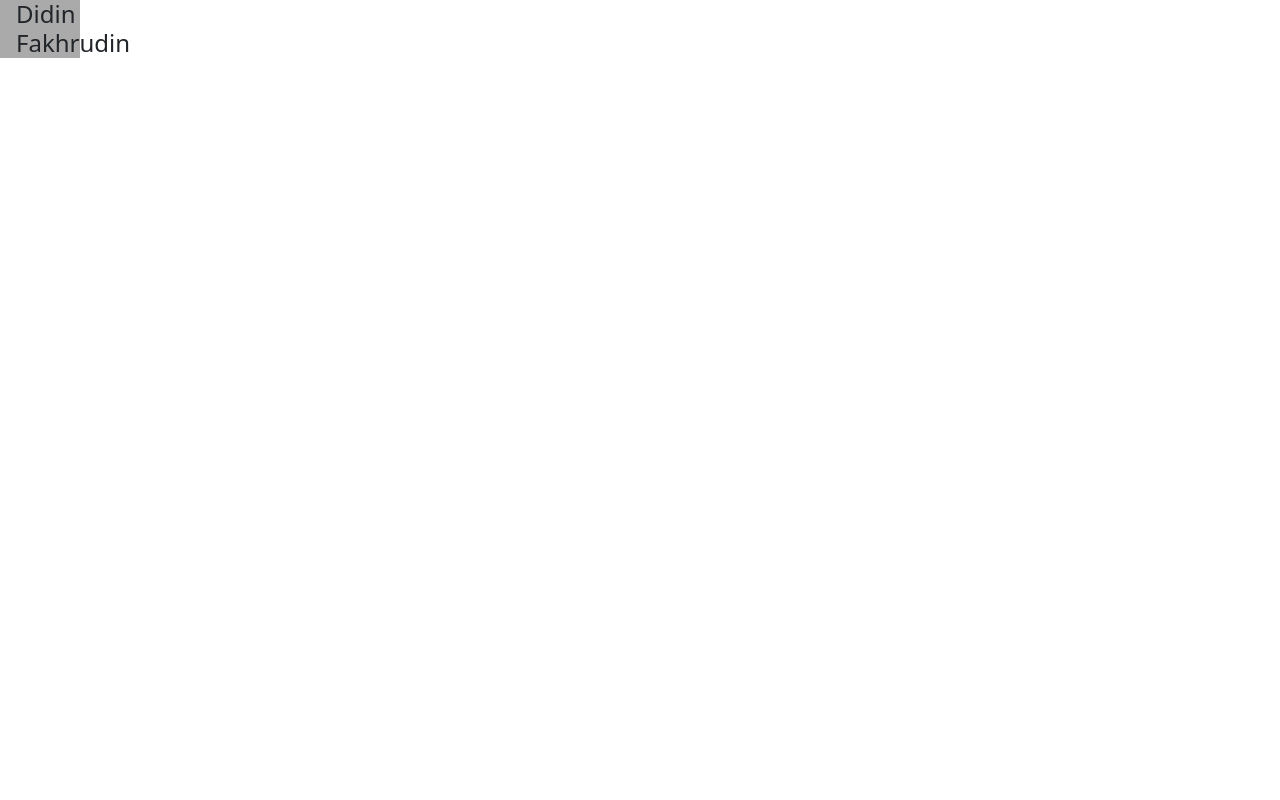
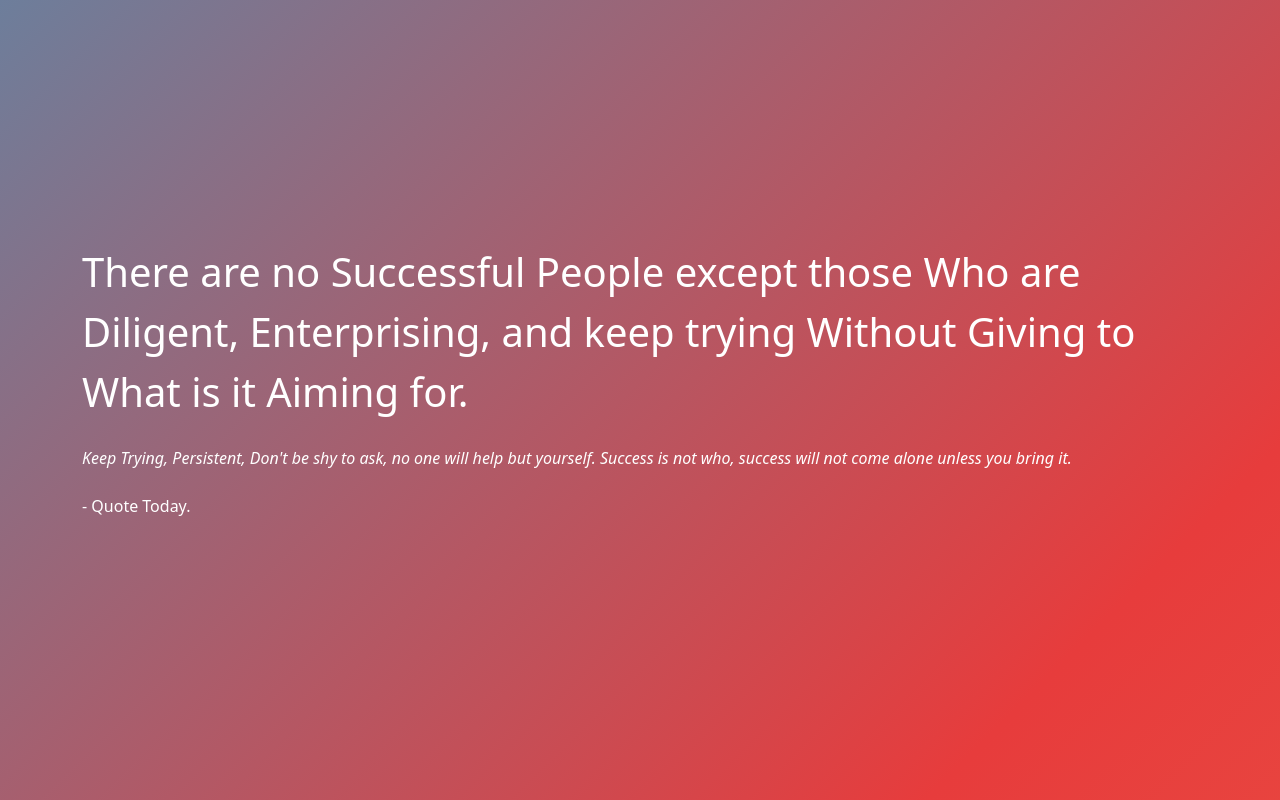
Before and after one commit to ghostvar/ghostvar.github.io, a plain HTML site: page index.html in a window 1280 px wide. Drawn offline with nearby package versions, Linux system fonts and the light colour scheme.

Commit message:
based of index

```diff
--- a/index.html
+++ b/index.html
@@ -5,56 +5,44 @@
   <meta charset="UTF-8">
   <meta http-equiv="X-UA-Compatible" content="IE=edge">
   <meta name="viewport" content="width=device-width, initial-scale=1.0">
-  <title></title>
+  <link href="https://cdn.jsdelivr.net/npm/bootstrap@5.1.1/dist/css/bootstrap.min.css" rel="stylesheet"
+    integrity="sha384-F3w7mX95PdgyTmZZMECAngseQB83DfGTowi0iMjiWaeVhAn4FJkqJByhZMI3AhiU" crossorigin="anonymous">
+  <title>Key of Success Person</title>
   <style>
-    html,
     body {
-      padding: 0;
-      margin: 0;
-      font-family: system-ui, -apple-system, "Segoe UI", Roboto, "Helvetica Neue", Arial, "Noto Sans", "Liberation Sans", sans-serif, "Apple Color Emoji", "Segoe UI Emoji", "Segoe UI Symbol", "Noto Color Emoji";
-      font-size: 1rem;
-      font-weight: 400;
-      line-height: 1.5;
-      color: #212529;
-      background-color: #fff;
-      user-select: none;
-      -webkit-text-size-adjust: 100%;
-      -webkit-tap-highlight-color: transparent;
+      background: linear-gradient(-45deg, #ee7752, #e73c3c, #23a6d5, #23d5ab);
+      background-size: 400% 400%;
+      animation: gradient 25s ease infinite;
+      height: 100vh;
     }
 
-    h2 {
-      margin-top: 0;
-      margin-bottom: .5rem;
-      font-weight: 500;
-      line-height: 1.2;
-    }
+    @keyframes gradient {
+      0% {
+        background-position: 0% 50%;
+      }
 
-    *,
-    ::after,
-    ::before {
-      box-sizing: border-box;
-    }
+      50% {
+        background-position: 100% 50%;
+      }
 
-    .brand {
-      background-color: #aaa;
-      max-width: 3em;
-      padding: 0 1em;
-      transition: max-width 300ms;
-      cursor: default;
-    }
-
-    .brand:hover {
-      max-width: 5em;
+      100% {
+        background-position: 0% 50%;
+      }
     }
   </style>
 </head>
 
 <body>
-  <nav>
-    <div class="brand">
-      <h2>Didin Fakhrudin</h2>
+  <section class="d-flex justify-content-center align-items-center" style="height: 100vh;">
+    <div class="container text-white pb-4">
+      <h1 style="line-height: 1.5;">There are no Successful People except those Who are Diligent, Enterprising, and keep
+        trying Without Giving to
+        What is it Aiming for.</h1>
+      <p class="my-4"><i>Keep Trying, Persistent, Don't be shy to ask, no one will help but yourself. Success is not who, success will not come alone unless you bring it.</i></p>
+      <P>- Quote Today.</P>
+      <P class="d-none">- Bagus Fahrudin Jamal</P>
     </div>
-  </nav>
+  </section>
 </body>
 
 </html>
```
Also changed, not shown: key-of-success.html (deleted, +0 -48 lines).
